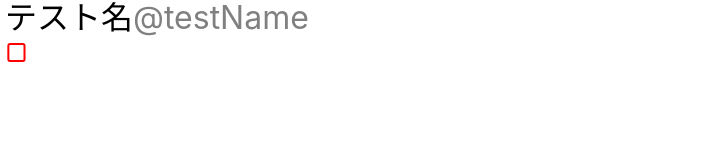
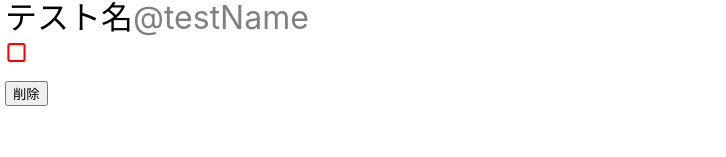
Before and after one commit to FunatoJumpei/React-twitter, a React (Create React App) app: page / in a window 1280 px wide. Both pictures are taken after a click on the button "Tweet". Shown: the part 143-300 px from the top of the page, without its empty margins (0-726 px from the left). Built offline with nearby package versions, Linux system fonts and the light colour scheme.

Commit message:
削除機能の搭載

```diff
--- a/src/component/App.tsx
+++ b/src/component/App.tsx
@@ -11,10 +11,16 @@ function App() {
     [setTweets]
   );
 
+  const deleteTweet = (id: number) => {
+    setTweets((prevTweets: any) =>
+      prevTweets.filter((tweets: any) => tweets.id !== id)
+    );
+  };
+
   return (
     <>
       <TweetInput addTweet={addTweet} />
-      <Timeline tweets={tweets} />
+      <Timeline tweets={tweets} deleteTweet={deleteTweet} />
     </>
   );
 }
--- a/src/component/Timeline.tsx
+++ b/src/component/Timeline.tsx
@@ -1,13 +1,26 @@
 import { Tweet } from "./Tweet";
 
-export const Timeline = (props: any) => {
+export interface TimelineProps {
+  tweets: Array<{
+    id: number;
+    icon: string;
+    displayName: string;
+    accountName: string;
+    content: string;
+  }>;
+  deleteTweet: (id: number) => void;
+}
+
+export const Timeline = (props: TimelineProps) => {
   const tweetList = props.tweets.map((tw: any) => (
     <Tweet
       key={tw.id}
+      id={tw.id}
       icon={tw.icon}
       displayName={tw.displayName}
       accountName={tw.accountName}
       content={tw.content}
+      deleteTweet={props.deleteTweet}
     />
   ));
   return <div className="timeline">{tweetList}</div>;
--- a/src/component/Tweet.tsx
+++ b/src/component/Tweet.tsx
@@ -1,21 +1,36 @@
 import { useCallback, useState } from "react";
 
-export const Tweet = (props: any) => {
+export interface TweetProps {
+  id: number;
+  icon?: string;
+  displayName: string;
+  accountName: string;
+  content: string;
+  deleteTweet: (id: number) => void;
+}
+
+export const Tweet = ({
+  id,
+  displayName,
+  accountName,
+  content,
+  deleteTweet,
+}: TweetProps) => {
   const [liked, setLike] = useState(false);
   const toggleLike = useCallback(() => setLike((prev) => !prev), [setLike]);
 
   return (
     <div className="tweet">
-      {/* <div className="icon-container">{props.icon}</div> */}
       <div className="body-container">
         <div className="status-display">
-          <span className="display-name">{props.displayName}</span>
-          <span className="account-name">@{props.accountName}</span>
+          <span className="display-name">{displayName}</span>
+          <span className="account-name">@{accountName}</span>
         </div>
-        <div className="content">{props.content}</div>
+        <div className="content">{content}</div>
         <div className="status-icon">
           <span onClick={toggleLike}>{liked ? "👍" : "▢"}</span>
         </div>
+        <button onClick={() => deleteTweet(id)}>削除</button>
       </div>
     </div>
   );
```
